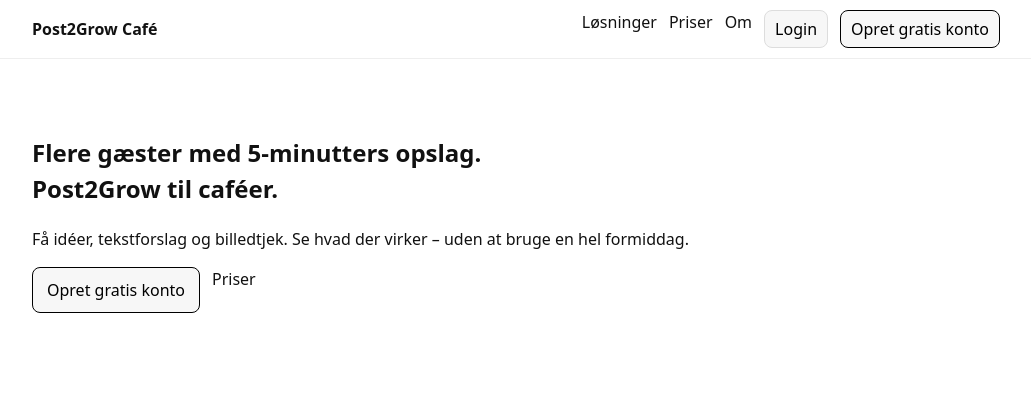
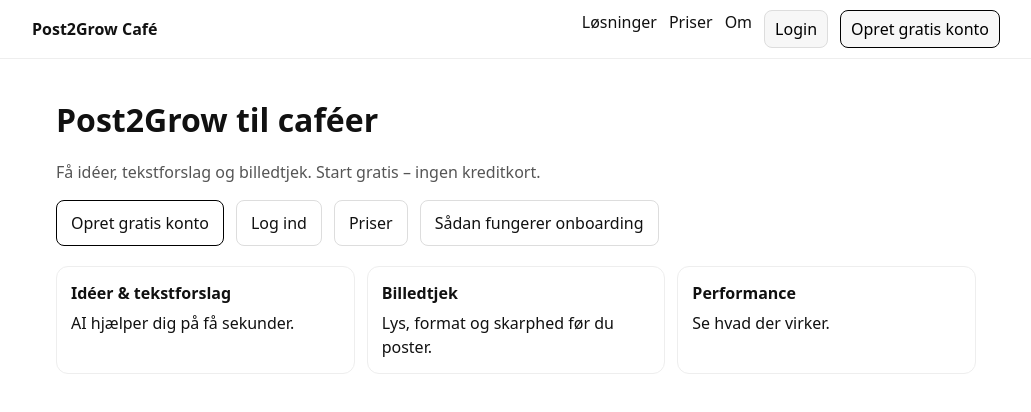
Before and after one commit to obe2904-dev/p2g-app, a Next.js app: page / in a window 1280 px wide. Shown: the top 412 px of the page, without its empty margins (124-1155 px from the left). Built offline with nearby package versions, Linux system fonts and the light colour scheme; no server answers.

Commit message:
Update page.tsx

```diff
--- a/app/page.tsx
+++ b/app/page.tsx
@@ -1,18 +1,86 @@
 'use client';
+
+import { useEffect, useState } from 'react';
+import { useRouter } from 'next/navigation';
+import { supabase } from '@/lib/supabaseClient';
+
 export default function HomePage() {
-  function openSignup() {
-    window.dispatchEvent(new CustomEvent('open-auth', { detail: { mode: 'signup' } }));
+  const router = useRouter();
+  const [checking, setChecking] = useState(true);
+  const [isAuthed, setIsAuthed] = useState(false);
+
+  useEffect(() => {
+    let cancelled = false;
+    (async () => {
+      const { data: { session } } = await supabase.auth.getSession();
+      if (!session) {
+        if (!cancelled) { setIsAuthed(false); setChecking(false); }
+        return;
+      }
+      setIsAuthed(true);
+
+      // tjek onboarding
+      const { data: prof } = await supabase
+        .from('profiles')
+        .select('default_org_id, tos_accept_at, dpa_accept_at')
+        .maybeSingle();
+
+      const needsOnboarding = !prof?.default_org_id || !prof?.tos_accept_at || !prof?.dpa_accept_at;
+
+      if (!cancelled) {
+        setChecking(false);
+        if (needsOnboarding) router.replace('/welcome');
+        else router.replace('/main'); // ✅ logget ind + onboardet → videre til overblik
+      }
+    })();
+    return () => { cancelled = true; };
+  }, [router]);
+
+  // Mens vi tjekker login, vis kort besked
+  if (checking) return <main><p>Henter side…</p></main>;
+
+  // Ikke logget ind → vis offentlig landing (helt simpel placeholder)
+  if (!isAuthed) {
+    return (
+      <main style={{ maxWidth: 920, margin: '0 auto' }}>
+        <h1 style={{ marginBottom: 8 }}>Post2Grow til caféer</h1>
+        <p style={{ color:'#555', marginBottom: 16 }}>
+          Få idéer, tekstforslag og billedtjek. Start gratis – ingen kreditkort.
+        </p>
+
+        <div style={{ display:'flex', gap:12, flexWrap:'wrap', marginBottom: 20 }}>
+          <a href="/auth?mode=signup" style={{ padding:'10px 14px', border:'1px solid #000', borderRadius:8, textDecoration:'none' }}>
+            Opret gratis konto
+          </a>
+          <a href="/auth?mode=login" style={{ padding:'10px 14px', border:'1px solid #ddd', borderRadius:8, textDecoration:'none' }}>
+            Log ind
+          </a>
+          <a href="/pricing" style={{ padding:'10px 14px', border:'1px solid #ddd', borderRadius:8, textDecoration:'none' }}>
+            Priser
+          </a>
+          <a href="/welcome" style={{ padding:'10px 14px', border:'1px solid #ddd', borderRadius:8, textDecoration:'none' }}>
+            Sådan fungerer onboarding
+          </a>
+        </div>
+
+        <section style={{ display:'grid', gap:12, gridTemplateColumns:'repeat(auto-fit,minmax(220px,1fr))' }}>
+          <div style={{ border:'1px solid #eee', borderRadius:12, padding:14 }}>
+            <strong>Idéer & tekstforslag</strong>
+            <p style={{ margin:'6px 0 0' }}>AI hjælper dig på få sekunder.</p>
+          </div>
+          <div style={{ border:'1px solid #eee', borderRadius:12, padding:14 }}>
+            <strong>Billedtjek</strong>
+            <p style={{ margin:'6px 0 0' }}>Lys, format og skarphed før du poster.</p>
+          </div>
+          <div style={{ border:'1px solid #eee', borderRadius:12, padding:14 }}>
+            <strong>Performance</strong>
+            <p style={{ margin:'6px 0 0' }}>Se hvad der virker.</p>
+          </div>
+        </section>
+      </main>
+    );
   }
-  return (
-    <section style={{ padding: '40px 0' }}>
-      <h1>Flere gæster med 5-minutters opslag. <br />Post2Grow til caféer.</h1>
-      <p>Få idéer, tekstforslag og billedtjek. Se hvad der virker – uden at bruge en hel formiddag.</p>
-      <div style={{ display:'flex', gap:12, marginTop:12 }}>
-        <button onClick={openSignup} style={{ padding:'10px 14px', border:'1px solid #000', borderRadius:8 }}>
-          Opret gratis konto
-        </button>
-        <a href="/pricing">Priser</a>
-      </div>
-    </section>
-  );
+
+  // Hvis vi ER logget ind, når vi rammer her, har useEffect allerede redirectet.
+  return <main><p>Sender dig videre…</p></main>;
 }
```
